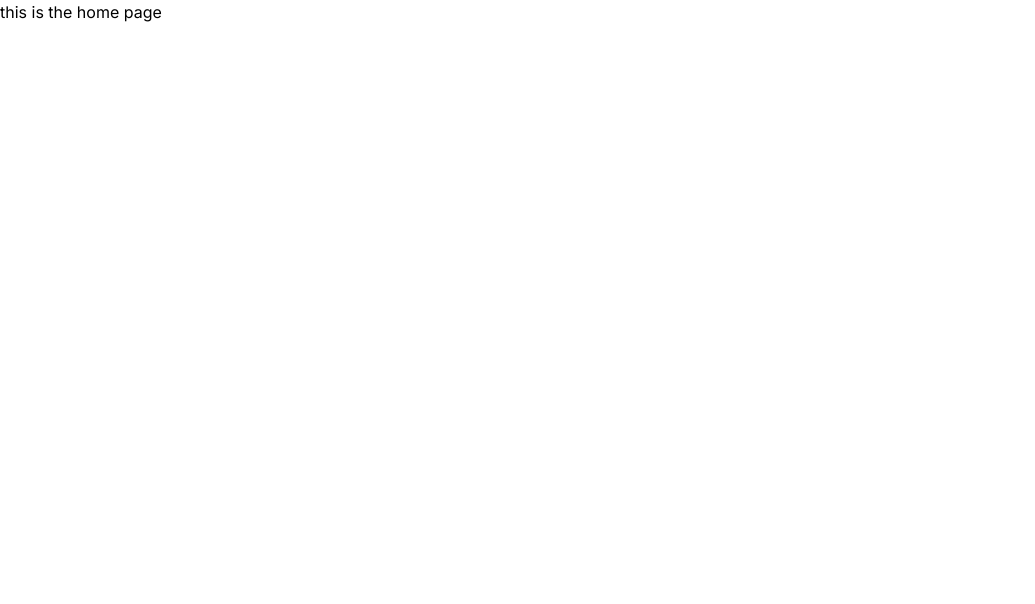
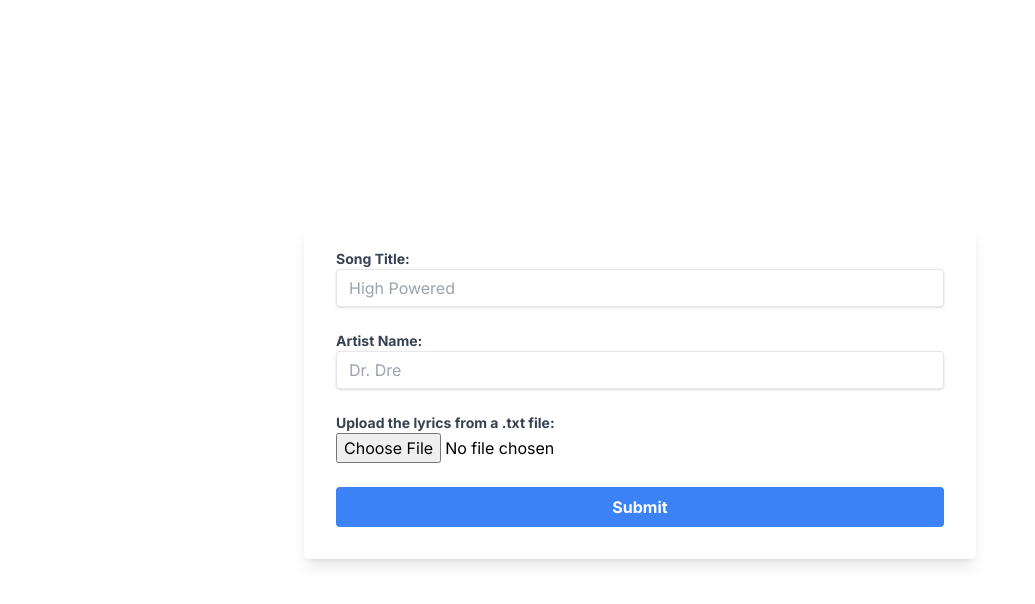
Before and after one commit to joshkat/Sonic-Insight-AI, a Next.js app: page /home in a window 1280 px wide. Shown: the top 604 px of the page, without its empty margins (0-1035 px from the left). Built offline with nearby package versions, Linux system fonts and the light colour scheme.

Commit message:
Added file upload for song

```diff
--- a/app/home/page.jsx
+++ b/app/home/page.jsx
@@ -1,5 +1,84 @@
 export default function Home() {
+  async function formAction(formData) {
+    "use server";
+    const rawFormData = {
+      songTitle: formData.get("songTitle"), // this is the title
+      songArtist: formData.get("songArtist"), // this is the artist
+      songFile: formData.get("songFile"), // this is the file
+    };
+
+    // when songFile fits these params it works with it
+    if (
+      rawFormData.songFile.size > 0 &&
+      rawFormData.songFile.name != "undefined" &&
+      rawFormData.songFile.type == "text/plain" &&
+      rawFormData.songTitle.length > 0 &&
+      rawFormData.songTitle.length > 0
+    ) {
+      // work with file
+      console.log(rawFormData);
+    }
+    // otherwise throw an error
+  }
+
   return (
-    <div>this is the home page</div>
-  )
+    <div className="flex justify-center items-center h-screen">
+      <div className="w-full sm:max-w-2xl max-w-xs">
+        <form
+          className="bg-white shadow-lg rounded px-8 pt-6 pb-8 mb-4"
+          action={formAction}
+        >
+          <div class="flex flex-col gap-6">
+            <div>
+              <label
+                className="block text-gray-700 text-sm font-bold"
+                htmlFor="title"
+              >
+                Song Title:
+              </label>
+              <input
+                className="shadow appearance-none border rounded w-full py-2 px-3 text-gray-700 leading-tight focus:outline-none focus:shadow-outline"
+                id="title"
+                type="text"
+                placeholder="High Powered"
+                name="songTitle"
+                maxLength="64"
+              />
+            </div>
+            <div>
+              <label
+                className="block text-gray-700 text-sm font-bold"
+                htmlFor="artist"
+              >
+                Artist Name:
+              </label>
+              <input
+                className="shadow appearance-none border rounded w-full py-2 px-3 text-gray-700 leading-tight focus:outline-none focus:shadow-outline"
+                id="artist"
+                type="text"
+                placeholder="Dr. Dre"
+                name="songArtist"
+                maxLength="64"
+              />
+            </div>
+            <div>
+              <label
+                htmlFor="songFile"
+                className="block text-gray-700 text-sm font-bold"
+              >
+                Upload the lyrics from a .txt file:
+              </label>
+              <input type="file" name="songFile" id="songFile" />
+            </div>
+            <button
+              type="submit"
+              className="bg-blue-500 hover:bg-blue-700 text-white font-bold py-2 px-4 rounded focus:outline-none focus:shadow-outline"
+            >
+              Submit
+            </button>
+          </div>
+        </form>
+      </div>
+    </div>
+  );
 }
```
